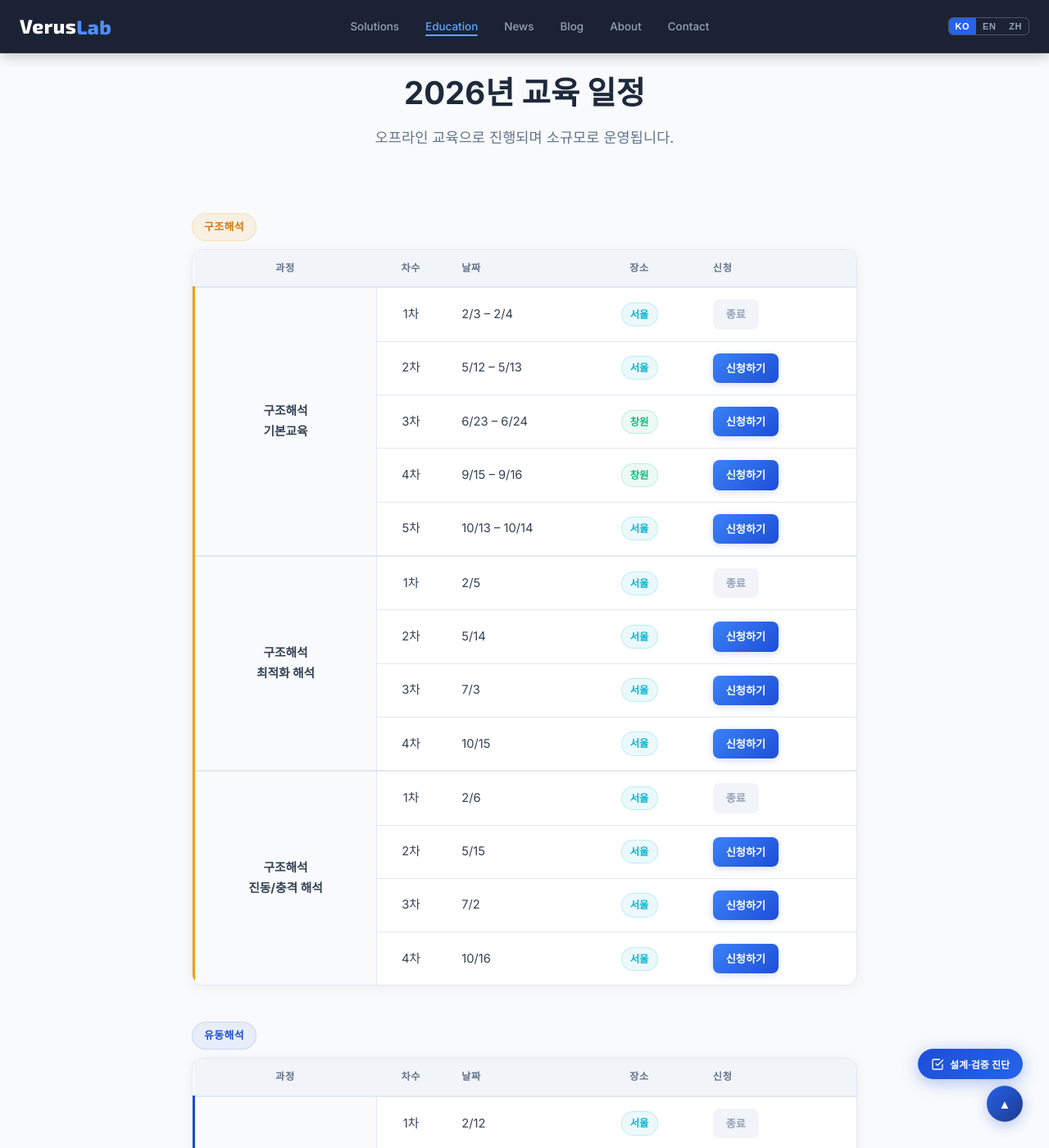
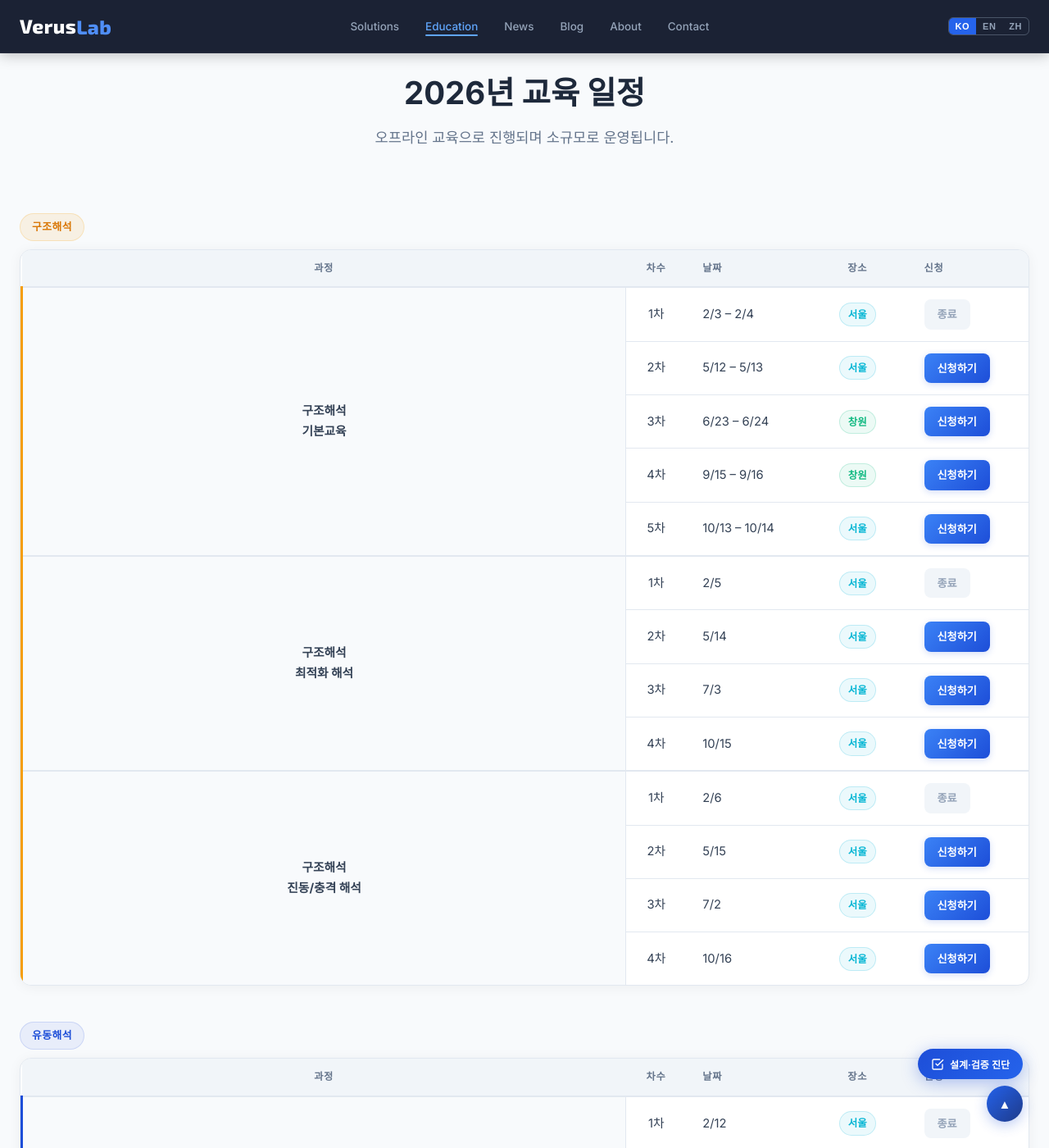
Before and after one commit to VerusLab-KR/Homepage, a Jekyll site: the page built from education/index.html, in a window 1280 px wide and 1400 px high, scrolled down 1628 px. Shown: the whole window at 82% size. Built offline with Jekyll 4.4.1, drawn with Linux system fonts in a browser that asks for light colours.

Commit message:
Fix schedule column stretching with percentage-based colgroup
Replace fixed px colgroup with percentages (60/6/12/10/12%).
과정 column absorbs excess space; data columns stay proportionally
small regardless of viewport width. Both tables share identical
colgroup so column widths are consistent.

Co-Authored-By: Claude Sonnet 4.6 <noreply@anthropic.com>

```diff
--- a/education/index.html
+++ b/education/index.html
@@ -113,7 +113,6 @@ h2{font-size:clamp(1.6rem,3vw,2.4rem);font-weight:700;line-height:1.2;margin-bot
 
 /* Schedule */
 .schedule-wrap{border-radius:var(--radius);overflow:hidden;border:1px solid var(--slate-2);box-shadow:0 2px 16px rgba(0,0,0,.05);overflow-x:auto;-webkit-overflow-scrolling:touch;background:var(--white)}
-#schedule .container{max-width:860px}
 .schedule-table{width:100%;border-collapse:collapse;table-layout:fixed}
 .schedule-table th{text-align:left;padding:12px 20px;font-size:.76rem;font-weight:700;color:var(--slate-5);border-bottom:2px solid var(--slate-2);background:var(--slate-1);letter-spacing:.06em;text-transform:uppercase}
 .schedule-table td{padding:14px 20px;border-bottom:1px solid var(--slate-2);font-size:.92rem;color:var(--slate-7);vertical-align:middle}
@@ -268,11 +267,11 @@ h2{font-size:clamp(1.6rem,3vw,2.4rem);font-weight:700;line-height:1.2;margin-bot
     <div class="schedule-wrap reveal">
       <table class="schedule-table structural">
         <colgroup>
-          <col style="width:160px">
-          <col style="width:60px">
-          <col style="width:120px">
-          <col style="width:100px">
-          <col style="width:140px">
+          <col style="width:60%">
+          <col style="width:6%">
+          <col style="width:12%">
+          <col style="width:10%">
+          <col style="width:12%">
         </colgroup>
         <thead>
           <tr>
@@ -375,11 +374,11 @@ h2{font-size:clamp(1.6rem,3vw,2.4rem);font-weight:700;line-height:1.2;margin-bot
     <div class="schedule-wrap reveal">
       <table class="schedule-table fluid">
         <colgroup>
-          <col style="width:160px">
-          <col style="width:60px">
-          <col style="width:120px">
-          <col style="width:100px">
-          <col style="width:140px">
+          <col style="width:60%">
+          <col style="width:6%">
+          <col style="width:12%">
+          <col style="width:10%">
+          <col style="width:12%">
         </colgroup>
         <thead>
           <tr>
```
